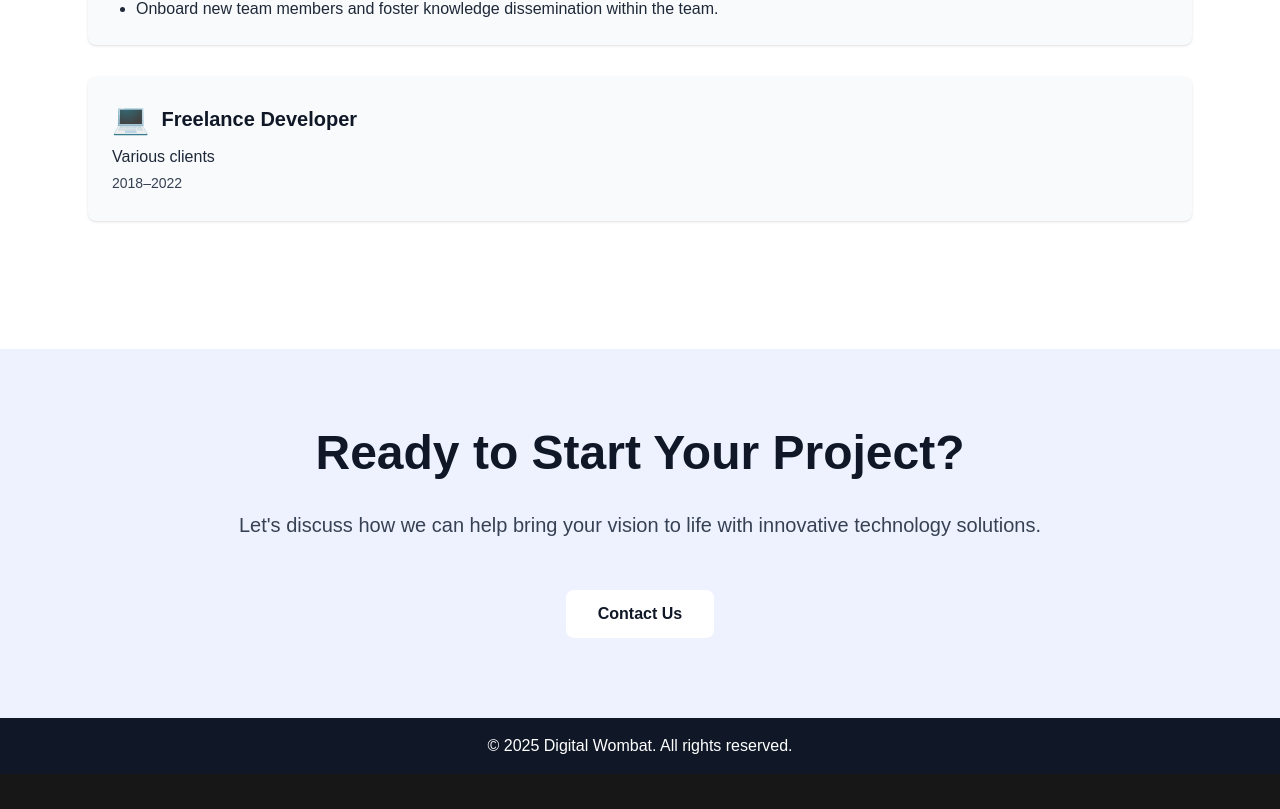
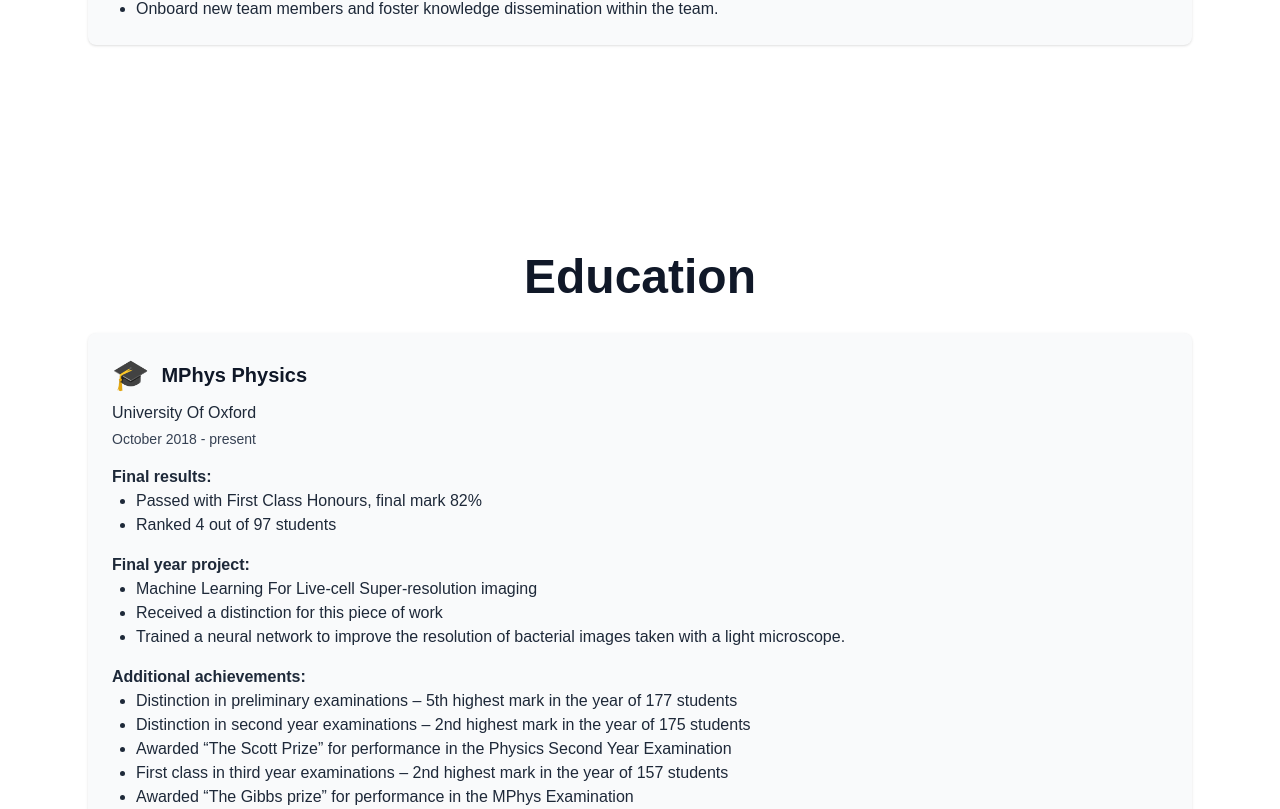
Before and after one commit to absurd-wombat/digital-wombat-website, a Next.js app: page /about-us in a window 1280 px wide. Shown: the part 1431-2240 px from the top of the page. Before the commit the page ends 2205 px from the top, so only its background shows below. Built offline with nearby package versions, Linux system fonts and the light colour scheme.

Commit message:
add education, remove unwanted work experience section

```diff
--- a/src/app/about-us/AboutUs.tsx
+++ b/src/app/about-us/AboutUs.tsx
@@ -57,14 +57,6 @@ export default function AboutUs() {
                 }
             ]
         },
-        {
-            icon: '💻',
-            title: 'Freelance Developer',
-            company: 'Various clients',
-            period: '2018–2022',
-            location: '',
-            details: []
-        },
     ];
 
     const workExperienceCards = workExperience.map(role => ({
@@ -74,6 +66,62 @@ export default function AboutUs() {
         description: role.period,
         details: role.details.length > 0
             ? role.details.map(detail => (
+                <div key={detail.category}>
+                    <span className="font-semibold">{detail.category}:</span>
+                    <ul className="list-disc ml-6">
+                        {detail.items.map((item, idx) => (
+                            <li key={idx}>{item}</li>
+                        ))}
+                    </ul>
+                </div>
+            ))
+            : undefined
+    }));
+
+    // Education data
+    const rawEducation = [
+        {
+            icon: '🎓',
+            title: 'MPhys Physics',
+            subtitle: 'University Of Oxford',
+            description: 'October 2018 - present',
+            details: [
+                {
+                    category: 'Final results',
+                    items: [
+                        'Passed with First Class Honours, final mark 82%',
+                        'Ranked 4 out of 97 students'
+                    ]
+                },
+                {
+                    category: 'Final year project',
+                    items: [
+                        'Machine Learning For Live-cell Super-resolution imaging',
+                        'Received a distinction for this piece of work',
+                        'Trained a neural network to improve the resolution of bacterial images taken with a light microscope.'
+                    ]
+                },
+                {
+                    category: 'Additional achievements',
+                    items: [
+                        'Distinction in preliminary examinations – 5th highest mark in the year of 177 students',
+                        'Distinction in second year examinations – 2nd highest mark in the year of 175 students',
+                        'Awarded “The Scott Prize” for performance in the Physics Second Year Examination',
+                        'First class in third year examinations – 2nd highest mark in the year of 157 students',
+                        'Awarded “The Gibbs prize” for performance in the MPhys Examination'
+                    ]
+                }
+            ]
+        }
+    ];
+
+    const educationCards = rawEducation.map(edu => ({
+        icon: edu.icon,
+        title: edu.title,
+        subtitle: edu.subtitle,
+        description: edu.description,
+        details: edu.details.length > 0
+            ? edu.details.map(detail => (
                 <div key={detail.category}>
                     <span className="font-semibold">{detail.category}:</span>
                     <ul className="list-disc ml-6">
@@ -96,6 +144,14 @@ export default function AboutUs() {
                 variant="card"
                 cardItems={workExperienceCards}
             />
+            <ContentSection
+                title="Education"
+                backgroundColor="white"
+                layout="centered"
+                maxWidth="7xl"
+                variant="card"
+                cardItems={educationCards}
+            />
         </div>
     );
 }
```
